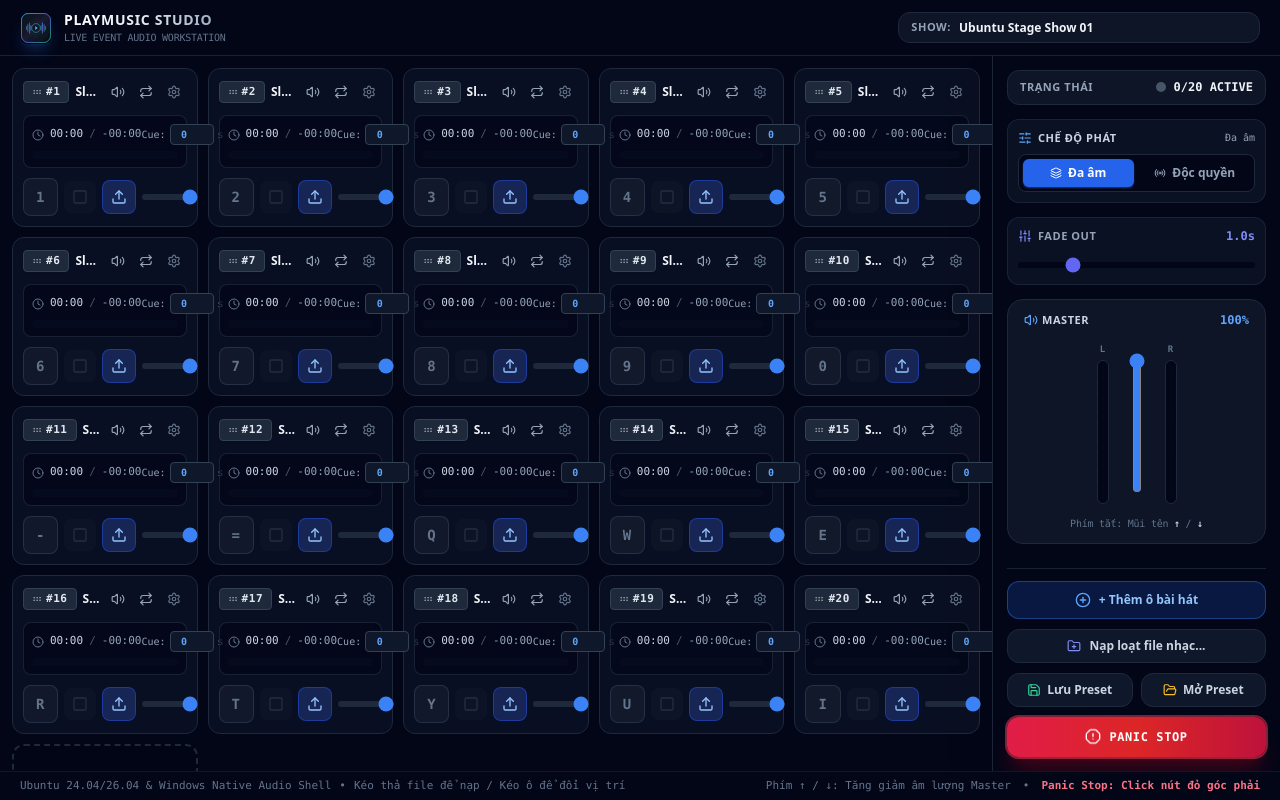
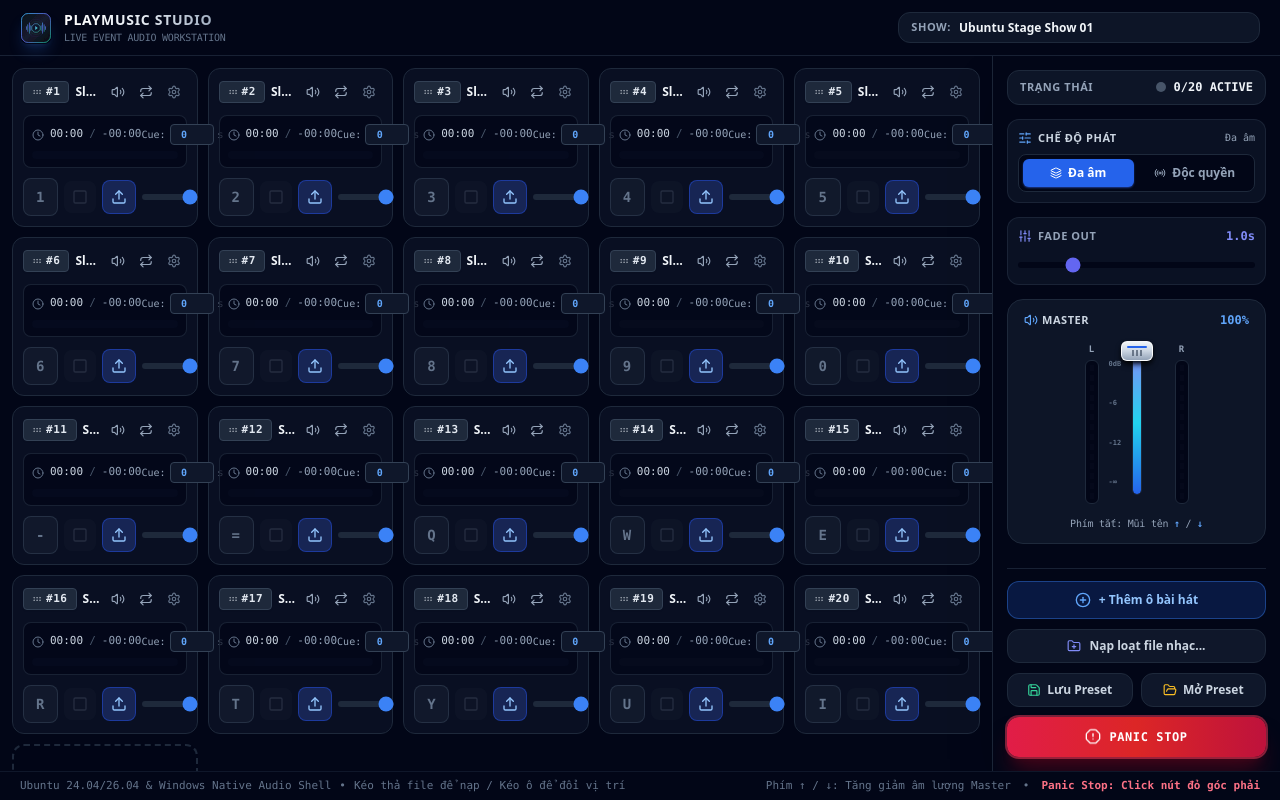
Before and after one commit to khang1604/playmusic, a React (Vite) app in the folder frontend/: page / in a window 1280 px wide. Built offline with nearby package versions, Linux system fonts and the light colour scheme.

Commit message:
fix(ui): replace native range slider with cross-platform pointer-driven studio vertical fader

```diff
--- a/frontend/src/components/controls/MasterConsole.tsx
+++ b/frontend/src/components/controls/MasterConsole.tsx
@@ -48,6 +48,7 @@ export const MasterConsole: React.FC<MasterConsoleProps> = ({
 }) => {
   const fileInputRef = useRef<HTMLInputElement>(null);
   const batchAudioInputRef = useRef<HTMLInputElement>(null);
+  const faderRef = useRef<HTMLDivElement>(null);
 
   // Real-time VU Meter audio level state
   const [meterLevels, setMeterLevels] = useState<{ left: number; right: number }>({
@@ -92,6 +93,27 @@ export const MasterConsole: React.FC<MasterConsoleProps> = ({
     const delta = e.deltaY < 0 ? 0.05 : -0.05;
     const next = Math.max(0, Math.min(1, Math.round((masterVolume + delta) * 100) / 100));
     onMasterVolumeChange(next);
+  };
+
+  // Interactive Custom Vertical Fader Pointer Controls
+  const updateFaderFromY = (clientY: number) => {
+    if (!faderRef.current) return;
+    const rect = faderRef.current.getBoundingClientRect();
+    const clampedY = Math.max(rect.top, Math.min(rect.bottom, clientY));
+    const ratio = 1 - (clampedY - rect.top) / rect.height;
+    const next = Math.max(0, Math.min(1, Math.round(ratio * 100) / 100));
+    onMasterVolumeChange(next);
+  };
+
+  const handlePointerDown = (e: React.PointerEvent<HTMLDivElement>) => {
+    e.currentTarget.setPointerCapture(e.pointerId);
+    updateFaderFromY(e.clientY);
+  };
+
+  const handlePointerMove = (e: React.PointerEvent<HTMLDivElement>) => {
+    if (e.buttons === 1) {
+      updateFaderFromY(e.clientY);
+    }
   };
 
   const leftLitCount = Math.round(meterLevels.left * TOTAL_SEGMENTS);
@@ -197,22 +219,22 @@ export const MasterConsole: React.FC<MasterConsoleProps> = ({
           </div>
 
           {/* Fader & Dual Stereo VU Meter Section */}
-          <div className="flex items-center justify-center gap-4 py-1">
+          <div className="flex items-center justify-center gap-3.5 py-1 w-full px-2">
             {/* Left Channel VU Meter */}
             <div className="flex flex-col items-center gap-1">
-              <span className="text-[9px] font-mono font-bold text-slate-500">L</span>
-              <div className="flex flex-col-reverse gap-0.5 bg-slate-950 p-1 rounded-md border border-slate-800 h-36 w-3 justify-between">
+              <span className="text-[9px] font-mono font-bold text-slate-400">L</span>
+              <div className="flex flex-col-reverse gap-0.5 bg-slate-950 p-1 rounded-md border border-slate-800 h-36 w-3.5 justify-between">
                 {Array.from({ length: TOTAL_SEGMENTS }, (_, idx) => {
                   const isLit = idx < leftLitCount;
-                  let color = "bg-emerald-500 shadow-sm shadow-emerald-500/50";
-                  if (idx >= 12) color = "bg-rose-500 shadow-sm shadow-rose-500/50";
-                  else if (idx >= 9) color = "bg-amber-400 shadow-sm shadow-amber-400/50";
+                  let color = "bg-emerald-400 shadow-xs shadow-emerald-400";
+                  if (idx >= 12) color = "bg-rose-500 shadow-xs shadow-rose-500";
+                  else if (idx >= 9) color = "bg-amber-400 shadow-xs shadow-amber-400";
 
                   return (
                     <div
                       key={idx}
                       className={`w-full h-1.5 rounded-xs transition-opacity duration-75 ${
-                        isLit ? color : "bg-slate-800/40 opacity-20"
+                        isLit ? color : "bg-slate-800/40 opacity-25"
                       }`}
                     />
                   );
@@ -220,35 +242,63 @@ export const MasterConsole: React.FC<MasterConsoleProps> = ({
               </div>
             </div>
 
-            {/* Vertical Master Volume Slider */}
-            <div className="relative flex flex-col items-center h-36 justify-center">
-              <input
-                type="range"
-                min="0"
-                max="1"
-                step="0.01"
-                value={masterVolume}
-                onChange={(e) => onMasterVolumeChange(parseFloat(e.target.value))}
-                className="master-vertical-slider cursor-pointer"
-                title={`Master Volume: ${Math.round(masterVolume * 100)}% (Dùng phím mũi tên ↑ / ↓ hoặc con lăn chuột)`}
-              />
+            {/* Custom Cross-Platform Studio Hardware Vertical Fader */}
+            <div
+              ref={faderRef}
+              onPointerDown={handlePointerDown}
+              onPointerMove={handlePointerMove}
+              onWheel={handleMasterWheel}
+              title={`Master Volume: ${Math.round(masterVolume * 100)}% (Kéo thả, bấm chuột, lăn con lăn hoặc bấm phím ↑ / ↓)`}
+              className="relative flex flex-col items-center justify-center h-36 w-12 cursor-pointer select-none group/fader touch-none"
+            >
+              {/* Scale dB Markings */}
+              <div className="absolute -left-1 inset-y-2 flex flex-col justify-between text-[7px] font-mono font-bold text-slate-500 pointer-events-none">
+                <span>0dB</span>
+                <span>-6</span>
+                <span>-12</span>
+                <span>-∞</span>
+              </div>
+
+              {/* Fader Track Slot */}
+              <div className="relative w-2.5 h-full bg-slate-950 rounded-full border border-slate-800 shadow-inner overflow-hidden flex flex-col justify-end">
+                {/* Active Level Fill Bar */}
+                <div
+                  className="w-full bg-gradient-to-t from-blue-600 via-cyan-400 to-indigo-400 rounded-full transition-all duration-75"
+                  style={{ height: `${masterVolume * 100}%` }}
+                />
+              </div>
+
+              {/* Hardware Metallic Fader Cap / Knob */}
+              <div
+                className="absolute w-8 h-5 rounded-md bg-gradient-to-b from-slate-100 via-slate-300 to-slate-400 border border-white/90 shadow-md shadow-black/90 flex flex-col items-center justify-center transition-all duration-75 pointer-events-none group-hover/fader:scale-105"
+                style={{
+                  bottom: `calc(${masterVolume * 100}% - 10px)`
+                }}
+              >
+                <div className="w-5 h-0.5 bg-blue-600 rounded-full mb-0.5" />
+                <div className="flex gap-0.5">
+                  <div className="w-0.5 h-1.5 bg-slate-600/70 rounded-xs" />
+                  <div className="w-0.5 h-1.5 bg-slate-600/70 rounded-xs" />
+                  <div className="w-0.5 h-1.5 bg-slate-600/70 rounded-xs" />
+                </div>
+              </div>
             </div>
 
             {/* Right Channel VU Meter */}
             <div className="flex flex-col items-center gap-1">
-              <span className="text-[9px] font-mono font-bold text-slate-500">R</span>
-              <div className="flex flex-col-reverse gap-0.5 bg-slate-950 p-1 rounded-md border border-slate-800 h-36 w-3 justify-between">
+              <span className="text-[9px] font-mono font-bold text-slate-400">R</span>
+              <div className="flex flex-col-reverse gap-0.5 bg-slate-950 p-1 rounded-md border border-slate-800 h-36 w-3.5 justify-between">
                 {Array.from({ length: TOTAL_SEGMENTS }, (_, idx) => {
                   const isLit = idx < rightLitCount;
-                  let color = "bg-emerald-500 shadow-sm shadow-emerald-500/50";
-                  if (idx >= 12) color = "bg-rose-500 shadow-sm shadow-rose-500/50";
-                  else if (idx >= 9) color = "bg-amber-400 shadow-sm shadow-amber-400/50";
+                  let color = "bg-emerald-400 shadow-xs shadow-emerald-400";
+                  if (idx >= 12) color = "bg-rose-500 shadow-xs shadow-rose-500";
+                  else if (idx >= 9) color = "bg-amber-400 shadow-xs shadow-amber-400";
 
                   return (
                     <div
                       key={idx}
                       className={`w-full h-1.5 rounded-xs transition-opacity duration-75 ${
-                        isLit ? color : "bg-slate-800/40 opacity-20"
+                        isLit ? color : "bg-slate-800/40 opacity-25"
                       }`}
                     />
                   );
@@ -257,9 +307,9 @@ export const MasterConsole: React.FC<MasterConsoleProps> = ({
             </div>
           </div>
 
-          <div className="text-[10px] text-slate-500 font-mono mt-2 tracking-tight text-center">
-            Phím tắt: Mũi tên <span className="text-slate-300 font-bold">↑</span> /{" "}
-            <span className="text-slate-300 font-bold">↓</span>
+          <div className="text-[10px] text-slate-400 font-mono mt-2 tracking-tight text-center">
+            Phím tắt: Mũi tên <span className="text-blue-400 font-bold">↑</span> /{" "}
+            <span className="text-blue-400 font-bold">↓</span>
           </div>
         </div>
       </div>
--- a/frontend/src/features/audio/audioEngine.ts
+++ b/frontend/src/features/audio/audioEngine.ts
@@ -324,22 +324,24 @@ class AudioEngine {
     }
     const dataL = new Uint8Array(this.analyserLeft.frequencyBinCount);
     const dataR = new Uint8Array(this.analyserRight.frequencyBinCount);
-    this.analyserLeft.getByteTimeDomainData(dataL);
-    this.analyserRight.getByteTimeDomainData(dataR);
+    this.analyserLeft.getByteFrequencyData(dataL);
+    this.analyserRight.getByteFrequencyData(dataR);
 
     let sumL = 0;
     let sumR = 0;
     for (let i = 0; i < dataL.length; i++) {
-      const valL = (dataL[i] - 128) / 128;
-      const valR = (dataR[i] - 128) / 128;
-      sumL += valL * valL;
-      sumR += valR * valR;
+      sumL += dataL[i];
+      sumR += dataR[i];
     }
-    const rmsL = Math.sqrt(sumL / dataL.length);
-    const rmsR = Math.sqrt(sumR / dataR.length);
+    const avgL = sumL / (dataL.length * 255);
+    const avgR = sumR / (dataR.length * 255);
+
+    // If right channel is silent (e.g. mono audio file), mirror left channel
+    const finalR = avgR > 0.005 ? avgR : avgL;
+
     return {
-      left: Math.min(1, rmsL * 3.5),
-      right: Math.min(1, rmsR * 3.5)
+      left: Math.min(1, avgL * 2.5),
+      right: Math.min(1, finalR * 2.5)
     };
   }
 
```
